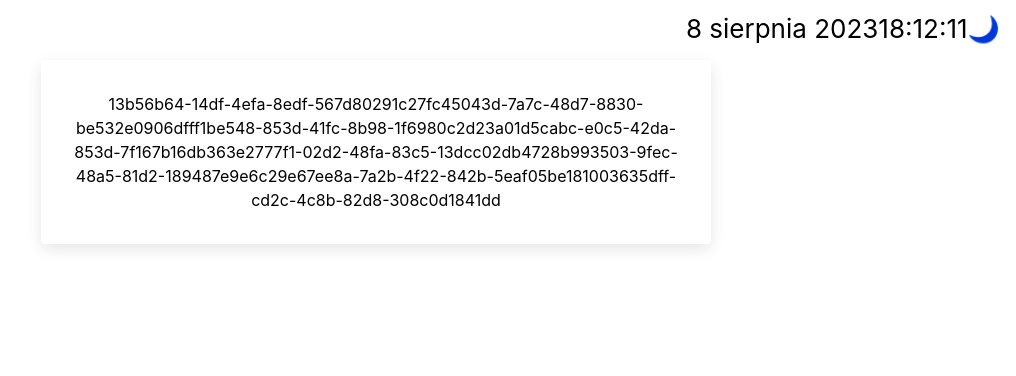
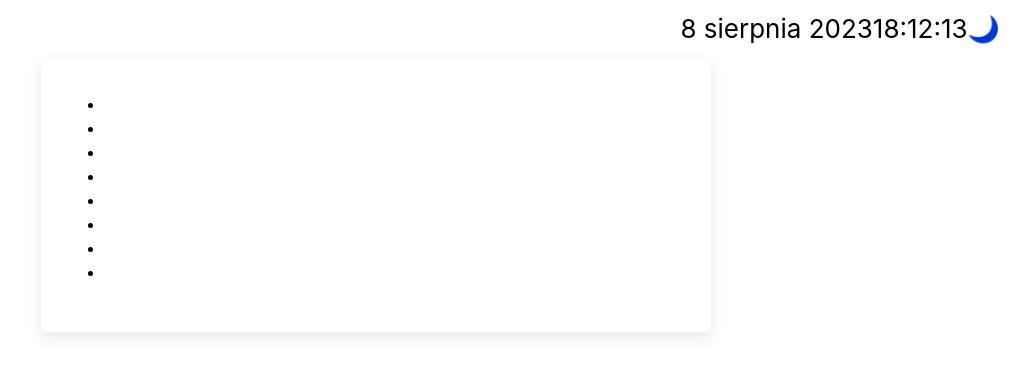
Before and after one commit to Bartek-Wieckowski/react-daily-planner, a React (Create React App) app: page / in a window 1280 px wide. Shown: the top 376 px of the page, without its empty margins (264-1280 px from the left). Built offline with nearby package versions, Linux system fonts and the light colour scheme.

Commit message:
added inside jsx Item component and pass props

```diff
--- a/src/components/ListItems/ListItems.jsx
+++ b/src/components/ListItems/ListItems.jsx
@@ -1,7 +1,14 @@
 import { useDailyPlanner } from '../../context/DailyPlannerContext';
+import Item from '../Item/Item';
 import './list-items.css';
 
 export default function ListItems() {
   const { myTodos } = useDailyPlanner();
-  return <div className="list-items">{myTodos.map((item) => item.id)}</div>;
+  return (
+    <ul className="list-items">
+      {myTodos.map((item) => (
+        <Item todo={item} key={item.id} />
+      ))}
+    </ul>
+  );
 }
```
